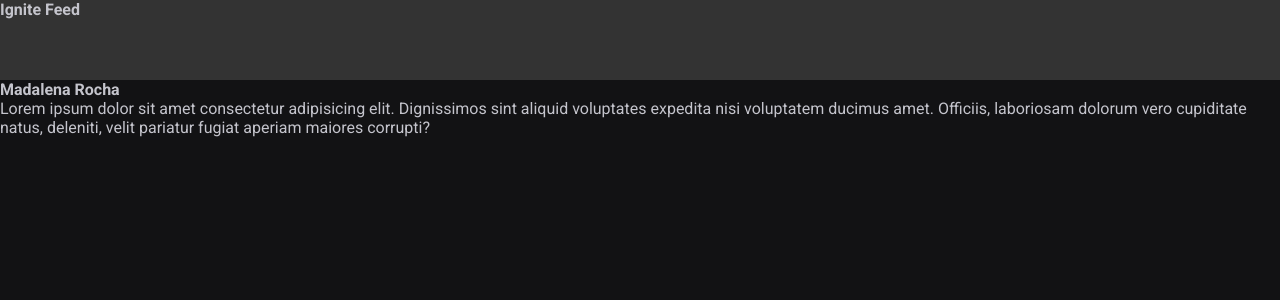
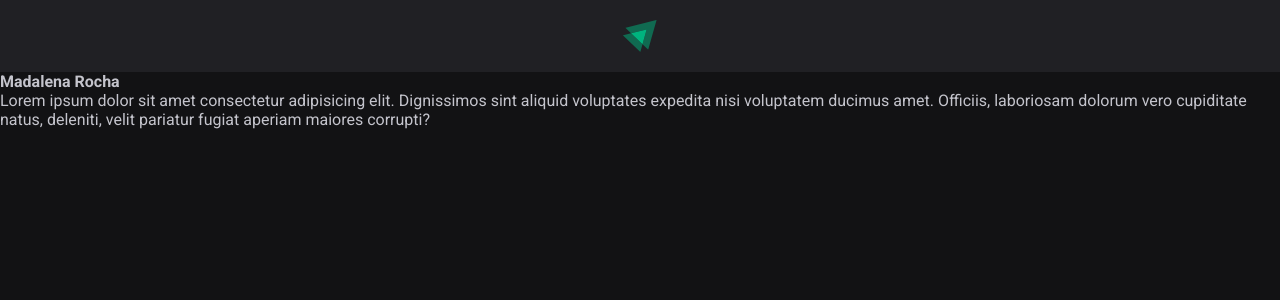
Before and after one commit to madalena-rocha/ignite-feed, a React (Vite) app: page / in a window 1280 px wide. Shown: the top 300 px of the page. Built offline with nearby package versions, Linux system fonts and the light colour scheme.

Commit message:
finish component Header

```diff
--- a/src/components/Header.jsx
+++ b/src/components/Header.jsx
@@ -1,10 +1,12 @@
 // Ao utilizar CSS Modules, para importar um arquivo é necessário nomear os estilos
 import styles from './Header.module.css'
+
+import igniteLogo from '../assets/ignite-logo.svg'
 
 export function Header() {
   return (
     <header className={styles.header}>
-      <strong>Ignite Feed</strong>
+      <img src={igniteLogo} alt="Logotipo do Ignite" />
     </header>
   );
 }
--- a/src/components/Header.module.css
+++ b/src/components/Header.module.css
@@ -4,6 +4,12 @@
 tipos de seletores */
 
 .header {
-  background: #333;
-  height: 80px;
+  background: var(--gray-800);
+  display: flex;
+  justify-content: center;
+  padding: 1.25rem 0;
 }
+
+.header img {
+  height: 2rem;
+}
```
Also changed, not shown: src/assets/ignite-logo.svg (added).
